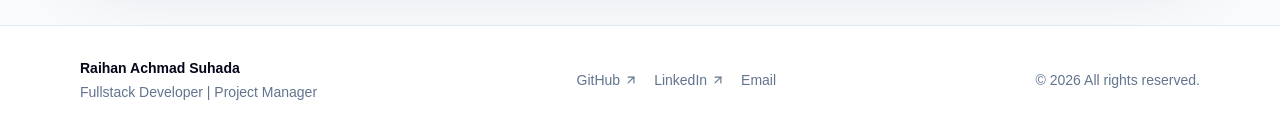
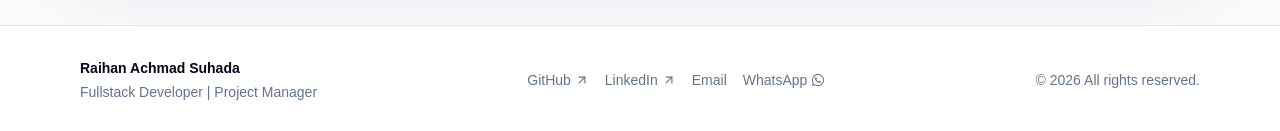
Before and after one commit to raihanachmadsuhadadev/raihan-portfolio-website, a Next.js app: page / in a window 1280 px wide. Shown: the part 10635-10766 px from the top of the page. Built offline with nearby package versions, Linux system fonts and the light colour scheme.

Commit message:
style: add whatsapp link to footer

```diff
--- a/src/components/layout/Footer.tsx
+++ b/src/components/layout/Footer.tsx
@@ -1,6 +1,9 @@
 import { profile } from "@/data/profile";
 import { socialLinks } from "@/data/socialLinks";
 import { ArrowUpRight } from "lucide-react";
+import { FaWhatsapp } from "react-icons/fa6";
+
+const whatsappNumber = "6285171226279";
 
 export function Footer() {
   return (
@@ -28,6 +31,16 @@ export function Footer() {
               ) : null}
             </a>
           ))}
+
+          <a
+            href={`https://wa.me/${whatsappNumber}`}
+            target="_blank"
+            rel="noreferrer"
+            className="inline-flex items-center gap-1 transition hover:text-slate-950"
+          >
+            WhatsApp
+            <FaWhatsapp className="h-3.5 w-3.5" />
+          </a>
         </div>
 
         <p className="text-sm text-slate-500">
```
